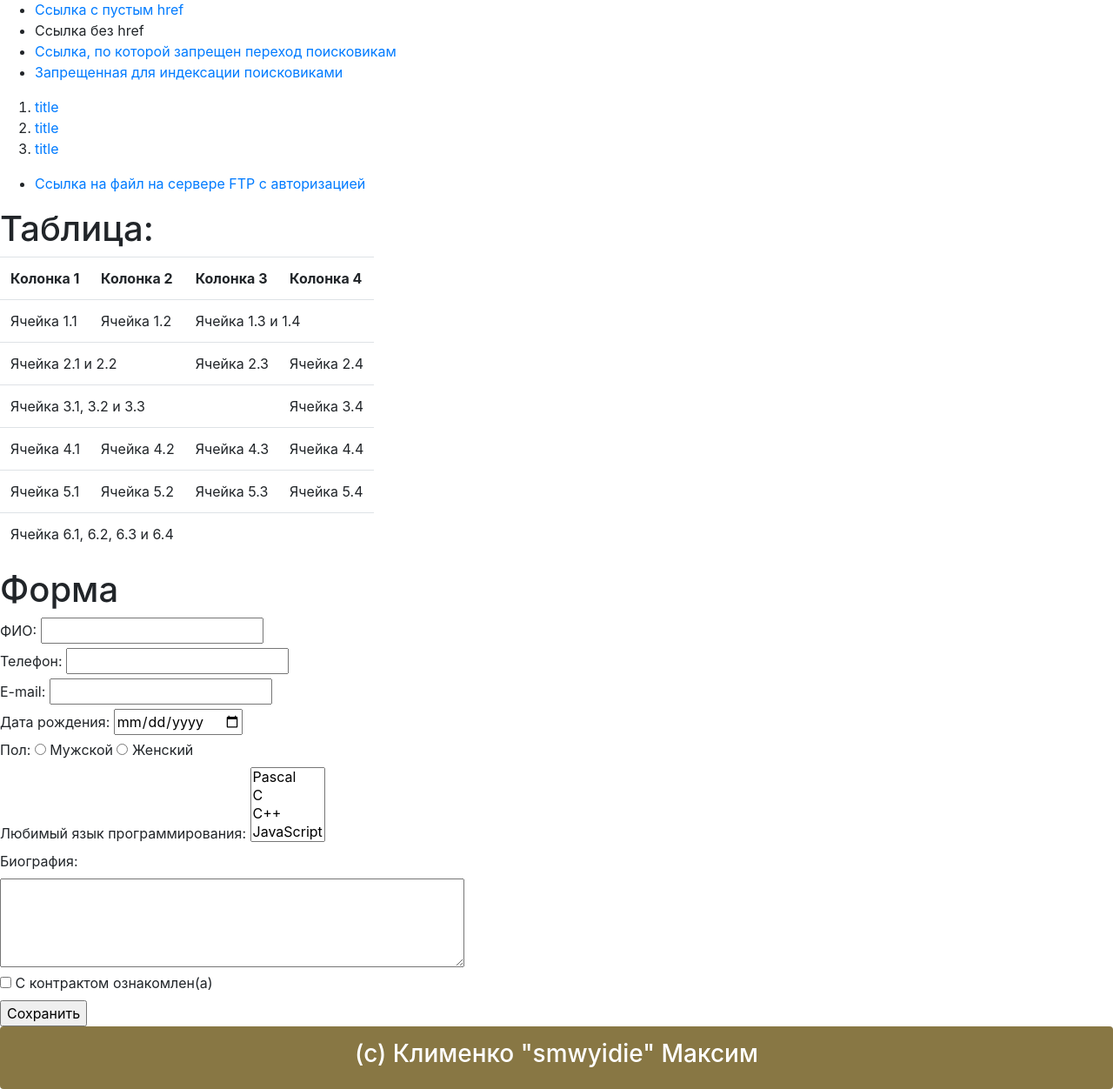
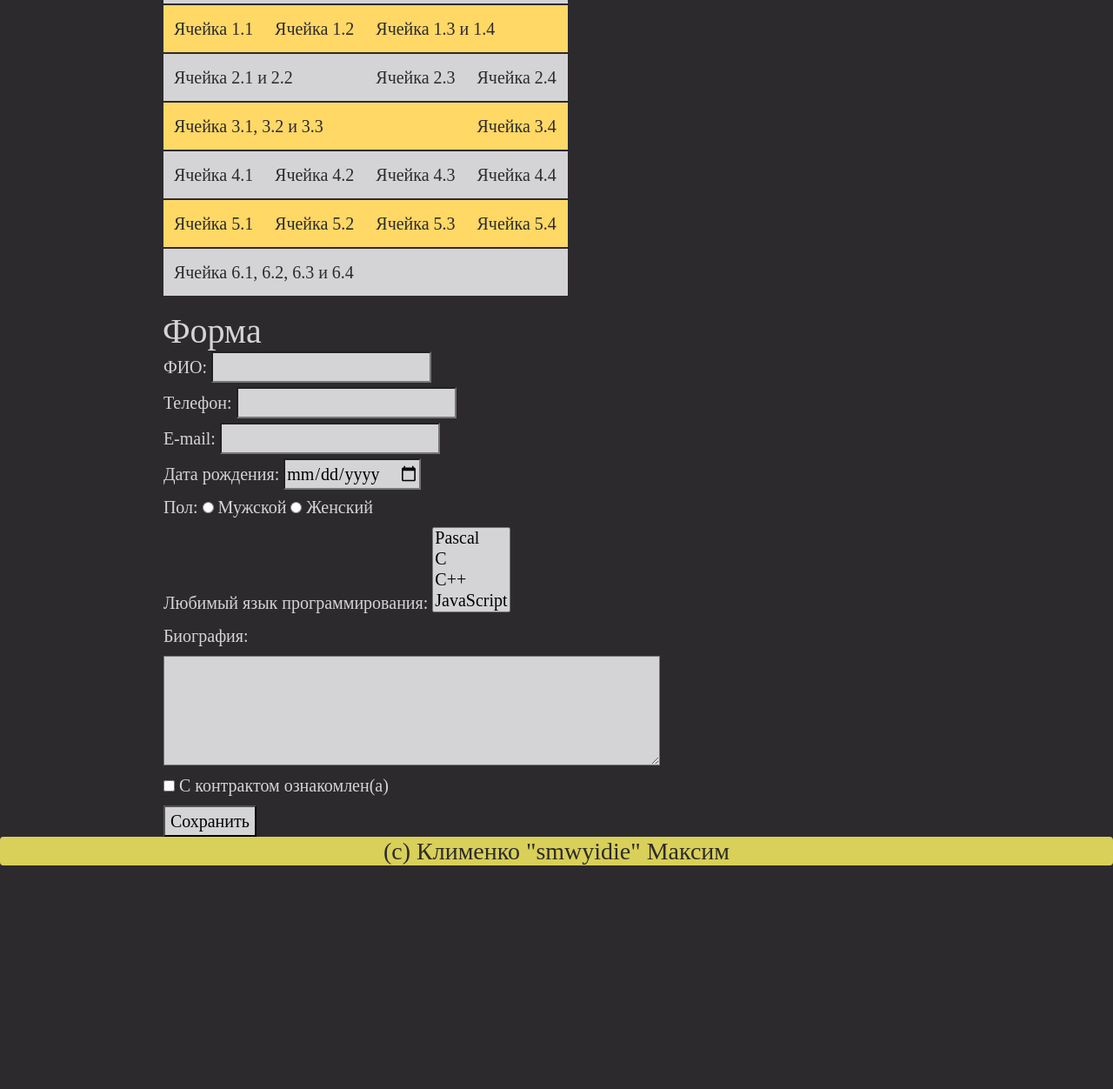
Before and after one commit to smwyidie/smwyidie.github.io, a PHP site: page /www/index.html in a window 1280 px wide. Shown: the part 1350-2602 px from the top of the page at 87% size. After the commit the page ends 2345 px from the top, so only its background shows below. Run offline with PHP 8.4, Linux system fonts and the light colour scheme.

Commit message:
Update style.css

```diff
--- a/www/style.css
+++ b/www/style.css
@@ -1,50 +1,167 @@
+body
+{
+    flex-direction: column;
+    align-self: stretch;
+    color: #d4d4d7;
+    background-color: #2d2a2e;
+    font-family: "Century Gothic";
+    font-size: 20px;
+}
+
 header
 {
-    .first
-    {
-        width:100%;
-        background-color:#00000F;
-        height: 190px;
+    order: 1;
+    display: flex;
+    flex-direction: row;
+    width: 100%;
+    height: 110px;
+    background-color: white;
+    border-bottom: 5px solid #6ee62e;;
 }
 
-    .logo
+aside
 {
-        float:left;
-        margin:25px;
-        width:100px;
-        height:100px;
+    order: 2;
+    flex: 1;
+    flex-direction: row;
+    display: flex;
+    background-color: white;
+    border-bottom: 5px solid #6ee62e;
 }
 
-    .discrip
+main
 {
-        color: #FF69B4;
+    order: 3;
+    display: flex;
+    flex-direction: column;
+    line-height: 1.5;
 }
 
-    #menu
+footer
 {
-        width:100%;
-        margin-left: auto;
-        background-color:#00000F;
-        height:50px;
-        max-width: 1000px;
+    order: 4;
+    flex: 0 0 auto;
+    width: 100%;
+    align-self: flex-end;
+    background-color: #d8d058;
+    text-align: center;
 }
 
-    #navy
+nav.header-logo
 {
+    float: left;
+}
+
+img.header-logo
+{
+    width: 90px;
+    height: 90px;
+    min-height: 100px;
+    min-width: 100px;
+}
+
+nav.header-info
+{
+    flex-direction: column;
+    flex-basis: 100%;
+    align-self: stretch;
     text-align: center;
-        vertical-align: middle;
-        line-height: 50px;
-        width: 100%;
+}
+
+nav.aside-link
+{
+    margin: 10px;
+    padding: 5px;
+    background-color: #2d2a2e;
+    border-radius: 10px;
+}
+
+div.table
+{
+    order: 1;
+}
+
+div.links
+{
+    order: 2;
+}
+
+div.form
+{
+    order: 3;
+}
+
+tr
+{
+    border-bottom: 2px solid #2d2a2e;
+}
+
+.black
+{
+    color: #2d2a2e;
+}
+
+input, select, textarea, tr.odd
+{
+    background-color: #d4d4d7;
+}
+
+tr.even
+{
+    background-color: #ffd866;
+}
+
+a.link-to-task
+{
+    font-size: 25px;
+}
+
+a:link
+{
+    color: #6ee62e;
+}
+
+a:visited
+{
+    color: #6ee62e;
+}
+
+a:active
+{
+    color: #6ee62e;
+}
+
+a:hover
+{
+    color: #6ee62e;
+}
+
+h1
+{
+    margin: -1px;
+}
+h2
+{
+    margin: -1px;
+}
+
+@media screen and (min-width: 1100px)
+{
+    body
+    {
+        flex-direction: row;
+    }
+    aside
+    {
+        flex-direction: column;
+        float: left;
+    }
+    div.table
+    {
+        order: 2;
+    }
+    div.links
+    {
+        order: 1;
     }
 }
-.bomba
-{
-    color:#9ACD32;
-    background-color:#BDB76B;
-}
- footer {
-        background-color: #874;
-        color: white;
-        padding: 15px;
-        text-align: center;
-      }
```
Lines whose indentation alone changed are shown as unchanged.
